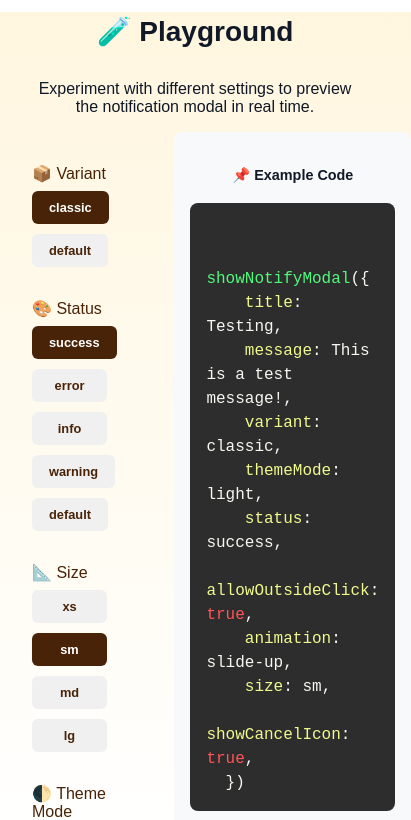
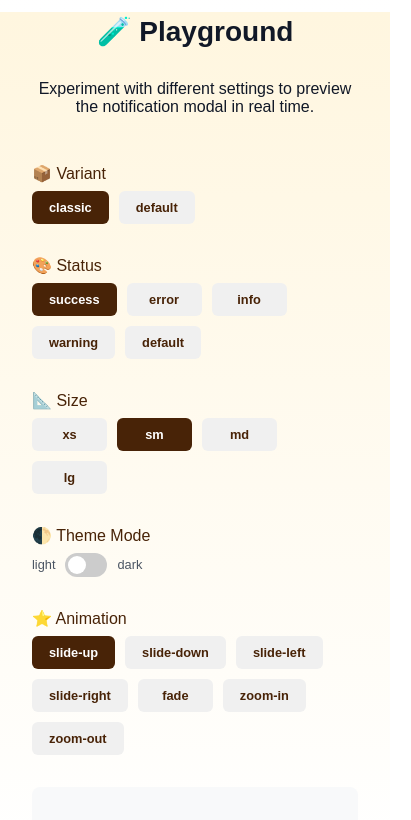
Before and after one commit to codx-ak/notify-bolt, a React (Vite) app: page / in a window 390 px wide. Shown: the part 2520-3340 px from the top of the page, 411 px wide, since content can reach past the window. Built offline with nearby package versions, Linux system fonts and the light colour scheme.

Commit message:
responsive ui updated

```diff
--- a/src/index.css
+++ b/src/index.css
@@ -290,6 +290,11 @@ body {
   padding-bottom: 2rem;
 }
 
+@media (max-width: 768px) {
+  .playground-row {
+    grid-template-columns: 1fr;
+  }
+}
 .playground-options h3 {
   font-size: 1rem;
   margin-bottom: 1rem;
```
